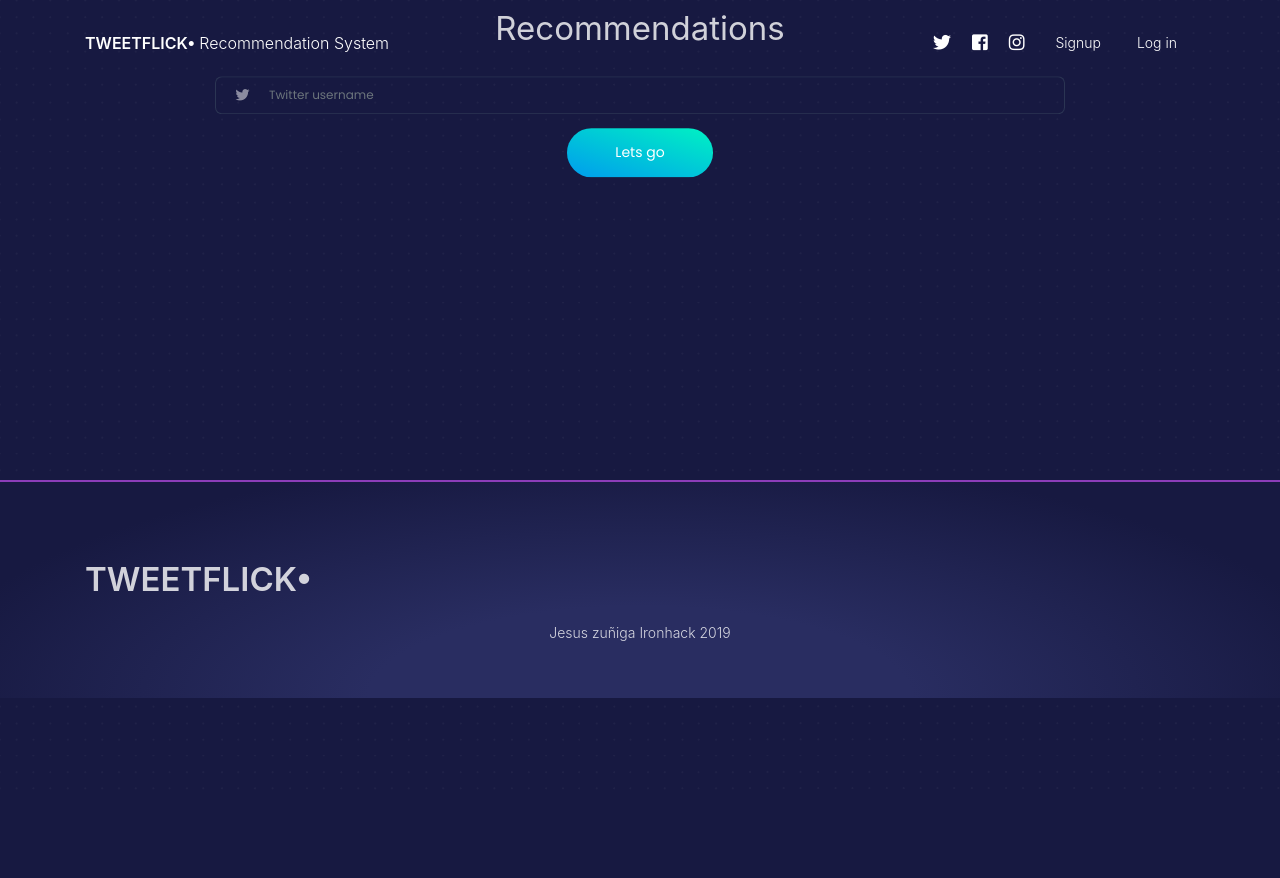
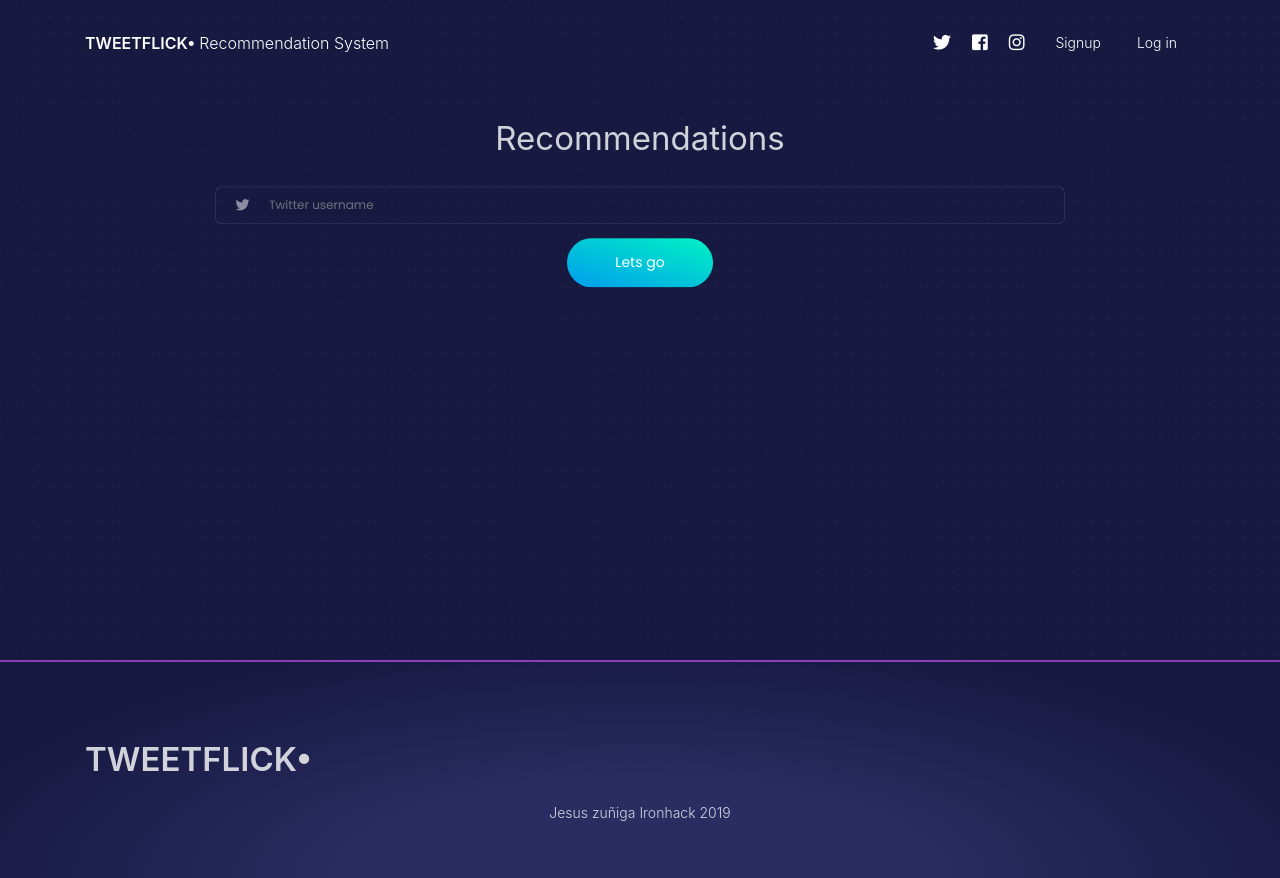
Before and after one commit to JZunigaV/Project-3.0-Front-End, a React (Create React App) app in the folder project30-front/: page /recommendations in a window 1280 px wide. Before the commit the page ends 800 px from the top, so only its background shows below. Built offline with nearby package versions, Linux system fonts and the light colour scheme.

Commit message:
added styles

```diff
--- a/project30-front/src/assets/scss/blk-design-system-react/custom/_footer.scss
+++ b/project30-front/src/assets/scss/blk-design-system-react/custom/_footer.scss
@@ -1,13 +1,18 @@
-.footer{
+.footer {
+  margin-top: 180px;
   padding: 50px 0;
-    border-top: 2px solid #435DB5;
-    background: radial-gradient(ellipse at bottom, #292D61 30%, $background-black 80%);
+  border-top: 2px solid #435db5;
+  background: radial-gradient(
+    ellipse at bottom,
+    #292d61 30%,
+    $background-black 80%
+  );
 
   [class*="container-"] {
     padding: 0;
   }
 
-    .nav{
+  .nav {
     display: block;
     float: left;
     margin-bottom: 0;
@@ -26,7 +31,7 @@
     text-transform: uppercase;
     text-decoration: none;
 
-      &:hover{
+    &:hover {
       text-decoration: none;
     }
   }
@@ -35,21 +40,20 @@
     text-align: left !important;
   }
 
-    .copyright{
+  .copyright {
     font-size: $font-size-sm;
     line-height: 1.8;
     color: $white;
   }
 
-    &:after{
+  &:after {
     display: table;
     clear: both;
     content: " ";
   }
 }
 
-
-@media screen and (max-width: 991px){
+@media screen and (max-width: 991px) {
   .footer {
     padding-left: 0px;
 
@@ -60,7 +64,7 @@
   }
 }
 
-@media screen and (min-width: 992px){
+@media screen and (min-width: 992px) {
   .footer {
     .copyright {
       float: right;
@@ -69,7 +73,7 @@
   }
 }
 
-@media screen and (max-width: 768px){
+@media screen and (max-width: 768px) {
   .footer {
     nav {
       display: block;
@@ -79,14 +83,14 @@
   }
 }
 
-@media screen and (max-width: 576px){
+@media screen and (max-width: 576px) {
   .footer {
     text-align: center;
     .copyright {
       text-align: center;
     }
 
-    .nav{
+    .nav {
       float: none;
       padding-left: 0;
     }
--- a/project30-front/src/assets/scss/blk-design-system-react/custom/_sections.scss
+++ b/project30-front/src/assets/scss/blk-design-system-react/custom/_sections.scss
@@ -298,6 +298,11 @@
   &.header-filter:after {
     background: rgba(0, 0, 0, 0.5);
   }
+}
+
+//Jzuniga
+.form-recommend {
+  margin-top: 220px;
 }
 
 //Jzuniga Recommendations header
--- a/project30-front/src/components/recommendations/Recommendations.jsx
+++ b/project30-front/src/components/recommendations/Recommendations.jsx
@@ -85,7 +85,11 @@ class Recommendations extends React.Component {
             <div className="content-center">
               <Row className="">
                 <Col lg="12" md="12">
-                  <Form className="form" onSubmit={this.handleSearchForm}>
+                  <Form
+                    className="form form-recommend"
+                    onSubmit={this.handleSearchForm}
+                    id="input-form"
+                  >
                     <h1>Recommendations</h1>
 
                     {/* twitter username */}
```
Lines whose indentation alone changed are shown as unchanged.
